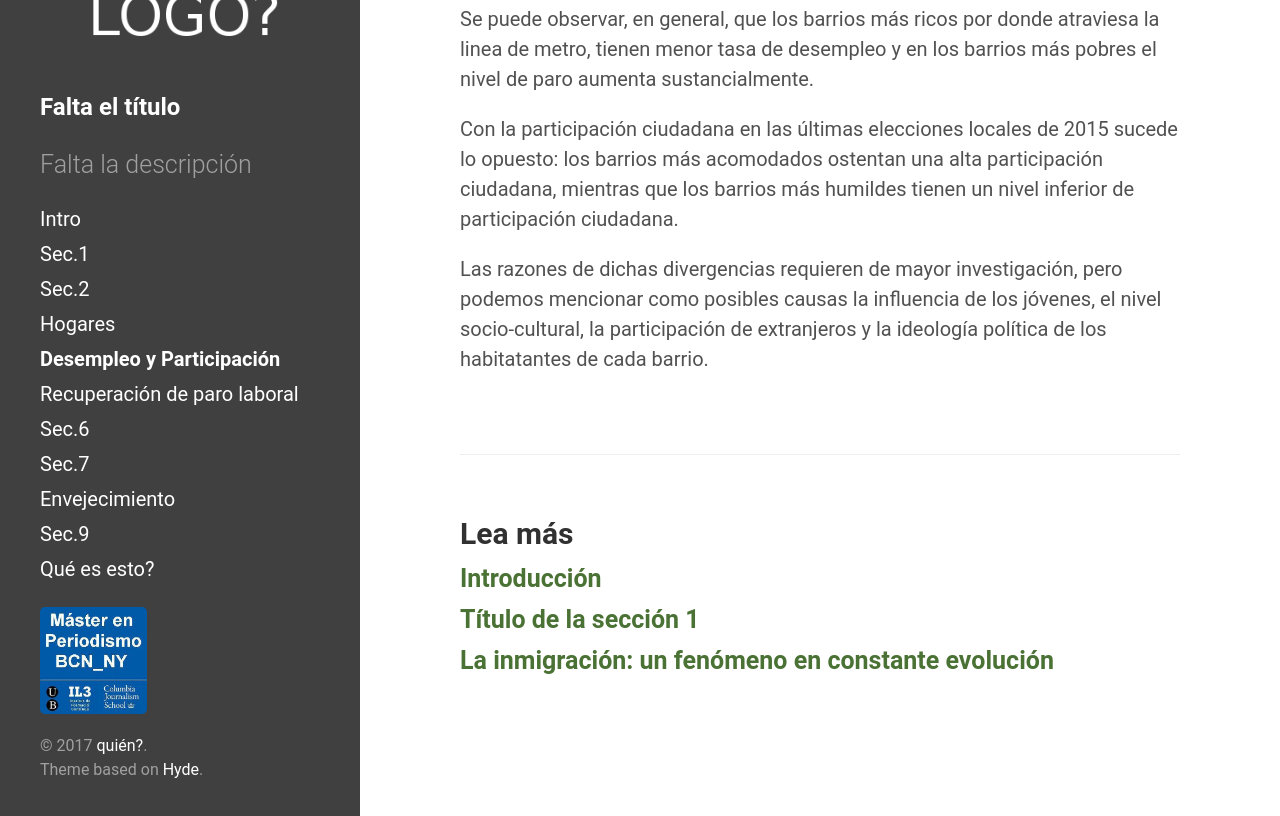
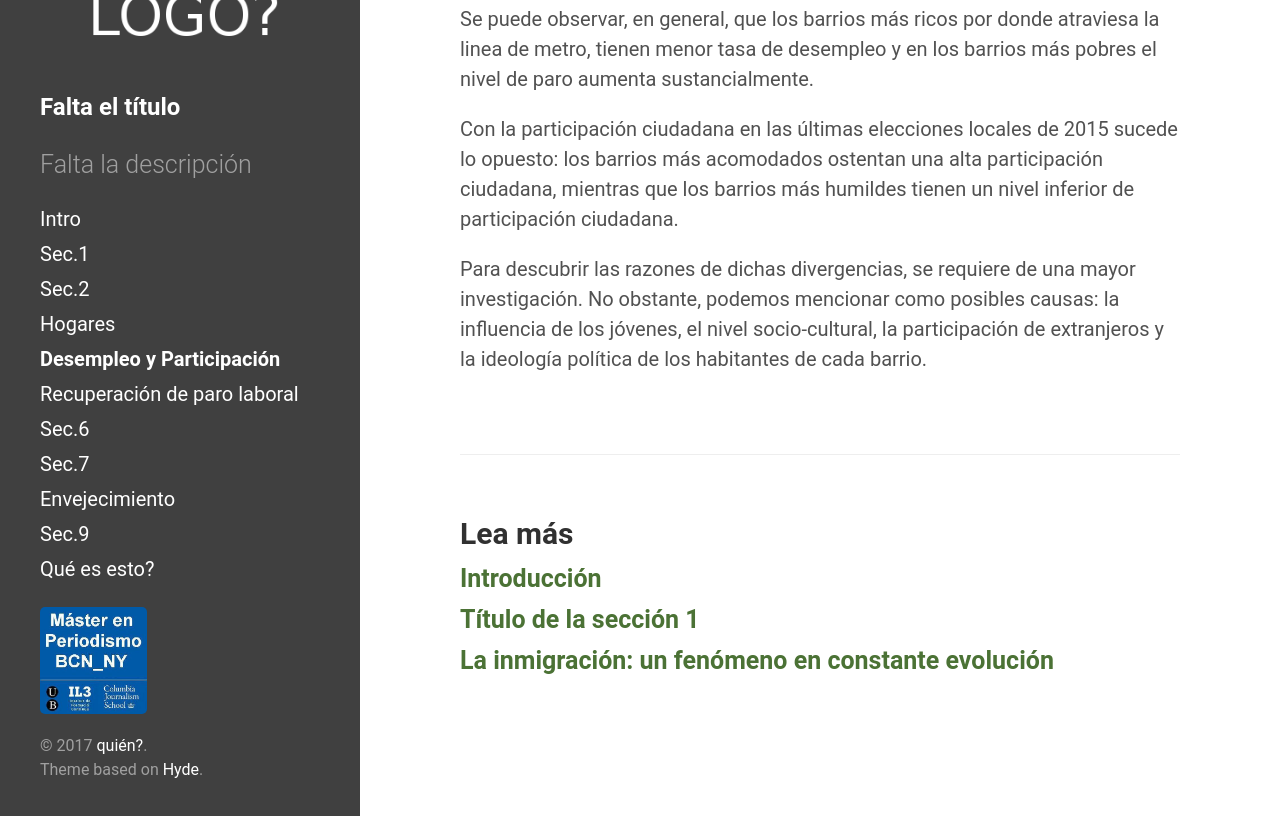
Before and after one commit to mper-bcn-ny/2017-metro, a Jekyll site: the page built from _posts/2017-02-17-seccion_4.md, in a window 1280 px wide and 900 px high, scrolled down 600 px, cut to the strip 84-900 px from the top of the window. Built offline with Jekyll 4.4.1, drawn with Linux system fonts in a browser that asks for light colours.

Commit message:
Update 2017-02-17-seccion_4.md

```diff
--- a/_posts/2017-02-17-seccion_4.md
+++ b/_posts/2017-02-17-seccion_4.md
@@ -12,4 +12,4 @@ Se puede observar, en general, que los barrios más ricos por donde atraviesa la
 
 Con la participación ciudadana en las últimas elecciones locales de 2015 sucede lo opuesto: los barrios más acomodados ostentan una alta participación ciudadana, mientras que los barrios más humildes tienen un nivel inferior de participación ciudadana.
 
-Las razones de dichas divergencias requieren de mayor investigación, pero podemos mencionar como posibles causas la influencia de los jóvenes, el nivel socio-cultural, la participación de extranjeros y la ideología política de los habitatantes de cada barrio.
+Para descubrir las razones de dichas divergencias, se requiere de una mayor investigación. No obstante, podemos mencionar como posibles causas: la influencia de los jóvenes, el nivel socio-cultural, la participación de extranjeros y la ideología política de los habitantes de cada barrio.
```
